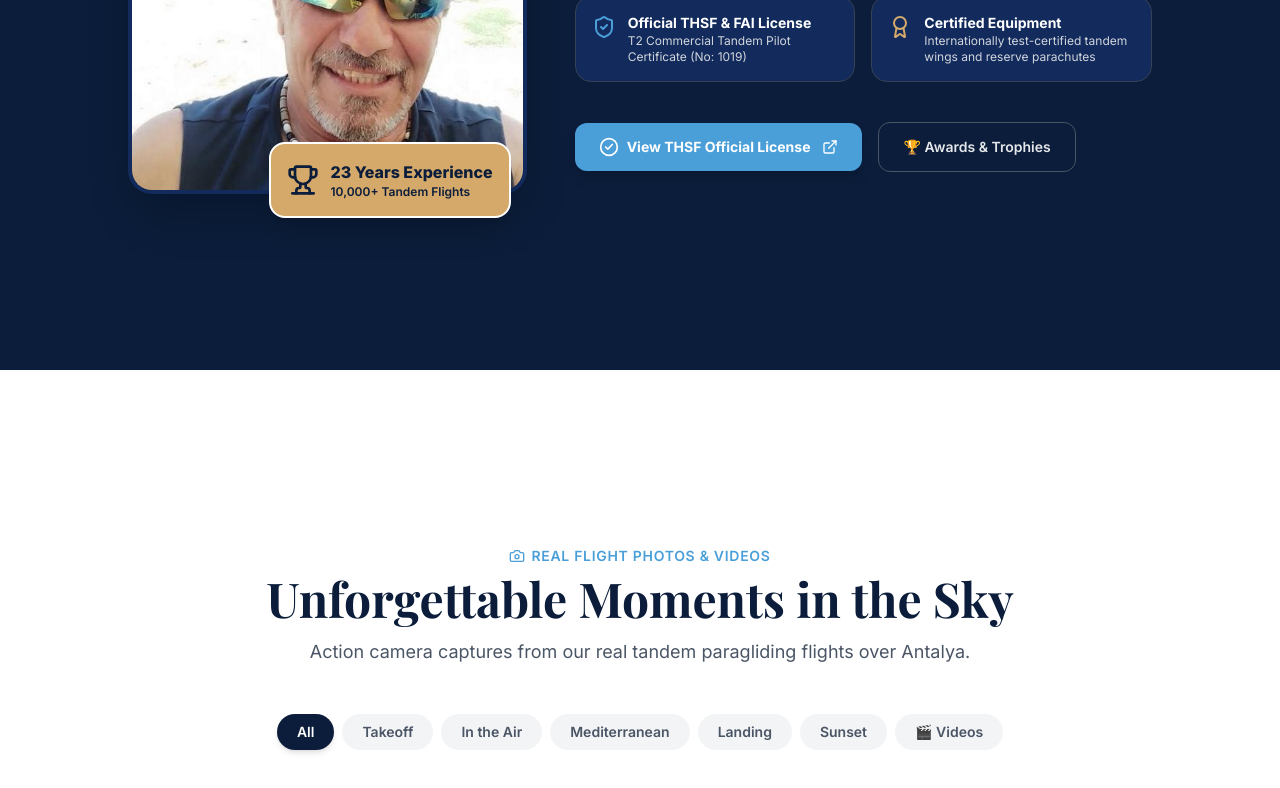
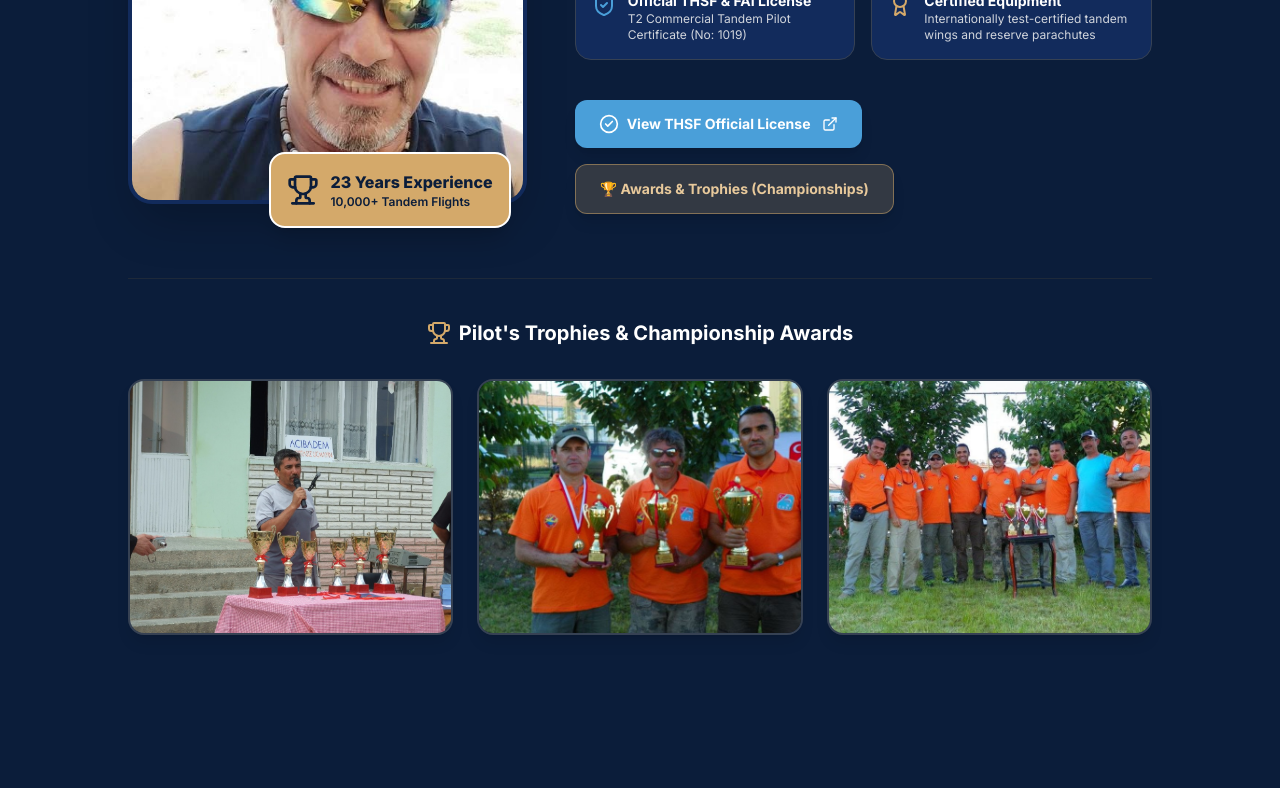
Before and after one commit to ParadoxCoin/yamac, a Next.js app: page /en in a window 1280 px wide. Shown: the part 4520-5308 px from the top of the page. Built offline with nearby package versions, Linux system fonts and the light colour scheme; no server answers; a web font is replaced by a local one.

Commit message:
feat: add championship and award ceremony photos to pilot profile awards section

```diff
--- a/src/components/sections/PilotProfile.tsx
+++ b/src/components/sections/PilotProfile.tsx
@@ -1,5 +1,8 @@
+'use client';
+
+import { useState } from 'react';
 import Image from 'next/image';
-import { Award, CheckCircle2, Star, ShieldCheck, Trophy, ExternalLink } from 'lucide-react';
+import { Award, CheckCircle2, Star, ShieldCheck, Trophy, ExternalLink, X } from 'lucide-react';
 
 const translations = {
   tr: {
@@ -16,7 +19,8 @@ const translations = {
     cert2Title: 'Test Raporlu Ekipmanlar',
     cert2Desc: 'Periyodik test ve bakımları yapılmış yedek paraşütlü takımlar',
     btnCert: 'THSF Resmi Pilot Sertifikası',
-    btnAward: 'Ödüller & Dereceler',
+    btnAward: '🏆 Ödüller & Dereceler (Şampiyonluklar)',
+    awardsTitle: 'Pilotumuzun Dereceleri ve Ödülleri',
   },
   en: {
     subtitle: 'In Safe Hands in the Sky',
@@ -32,7 +36,8 @@ const translations = {
     cert2Title: 'Certified Equipment',
     cert2Desc: 'Internationally test-certified tandem wings and reserve parachutes',
     btnCert: 'View THSF Official License',
-    btnAward: 'Awards & Trophies',
+    btnAward: '🏆 Awards & Trophies (Championships)',
+    awardsTitle: "Pilot's Trophies & Championship Awards",
   },
   ru: {
     subtitle: 'В Надёжных Руках',
@@ -48,7 +53,8 @@ const translations = {
     cert2Title: 'Сертифицированное снаряжение',
     cert2Desc: 'Международно сертифицированные крылья и запасной парашют',
     btnCert: 'Смотреть лицензию THSF',
-    btnAward: 'Награды и призы',
+    btnAward: '🏆 Награды и трофеи (Чемпионаты)',
+    awardsTitle: 'Кубки и награды с чемпионатов',
   },
   ar: {
     subtitle: 'في أيدٍ أمينة في السماء',
@@ -64,13 +70,22 @@ const translations = {
     cert2Title: 'معدات معتمدة دولياً',
     cert2Desc: 'أجنحة بشهادات اختبار دولية ومظلات احتياطية',
     btnCert: 'عرض الرخصة الرسمية THSF',
-    btnAward: 'الجوائز والأوسمة',
+    btnAward: '🏆 الكؤوس والجوائز (البطولات)',
+    awardsTitle: 'كؤوس وجوائز البطولات الرسمية',
   },
 };
+
+const AWARD_IMAGES = [
+  { id: 1, src: '/images/pilot/mehmet-bayraktar-odul.jpg', title: 'THSF Şampiyonluk Sertifikası' },
+  { id: 2, src: '/images/pilot/mehmet-bayraktar-odul-1.jpg', title: 'THSF Yamaç Paraşütü Yarışma Kupa Töreni' },
+  { id: 3, src: '/images/pilot/mehmet-bayraktar-odul-2.jpg', title: 'THSF Pilot Takımı ve Derece Kupaları' },
+];
 
 export default function PilotProfile({ locale }: { locale?: string; dict?: any }) {
   const currentLocale = locale || 'tr';
   const t = translations[currentLocale as keyof typeof translations] || translations.tr;
+  const [awardsModalOpen, setAwardsModalOpen] = useState(false);
+  const [selectedImage, setSelectedImage] = useState<string | null>(null);
 
   return (
     <section id="pilot" className="py-20 bg-[#0B1D3A] text-[#F8F9FA]">
@@ -85,7 +100,7 @@ export default function PilotProfile({ locale }: { locale?: string; dict?: any }
           <p className="text-gray-300 text-lg">{t.desc}</p>
         </div>
 
-        <div className="grid grid-cols-1 lg:grid-cols-12 gap-12 items-center">
+        <div className="grid grid-cols-1 lg:grid-cols-12 gap-12 items-center mb-16">
           {/* Pilot Photo */}
           <div className="lg:col-span-5 relative">
             <div className="relative h-[480px] w-full rounded-3xl overflow-hidden shadow-2xl border-4 border-[#122B5C]">
@@ -154,17 +169,64 @@ export default function PilotProfile({ locale }: { locale?: string; dict?: any }
                 <ExternalLink className="w-4 h-4 ml-1" />
               </a>
 
-              <a
-                href="/images/pilot/mehmet-bayraktar-odul.jpg"
-                target="_blank"
-                rel="noopener noreferrer"
-                className="inline-flex items-center gap-2 px-6 py-3.5 border border-gray-600 hover:border-gray-400 text-gray-200 rounded-xl transition-all text-sm font-semibold"
+              <button
+                onClick={() => setAwardsModalOpen(true)}
+                className="inline-flex items-center gap-2 px-6 py-3.5 bg-[#D4A96A]/20 border border-[#D4A96A]/50 hover:bg-[#D4A96A]/30 text-[#E8C99B] rounded-xl transition-all text-sm font-bold shadow-lg"
               >
-                🏆 {t.btnAward}
-              </a>
+                {t.btnAward}
+              </button>
             </div>
           </div>
         </div>
+
+        {/* Awards Gallery Grid */}
+        <div className="pt-10 border-t border-gray-800">
+          <h3 className="text-center text-xl font-bold text-white mb-8 flex items-center justify-center gap-2">
+            <Trophy className="w-6 h-6 text-[#D4A96A]" />
+            {t.awardsTitle}
+          </h3>
+
+          <div className="grid grid-cols-1 md:grid-cols-3 gap-6">
+            {AWARD_IMAGES.map((img) => (
+              <div
+                key={img.id}
+                onClick={() => setSelectedImage(img.src)}
+                className="relative h-64 rounded-2xl overflow-hidden cursor-pointer group border-2 border-gray-700 hover:border-[#D4A96A] transition-all shadow-lg"
+              >
+                <Image
+                  src={img.src}
+                  alt={img.title}
+                  fill
+                  className="object-cover transition-transform duration-500 group-hover:scale-105"
+                />
+                <div className="absolute inset-0 bg-gradient-to-t from-black/80 via-transparent to-transparent opacity-0 group-hover:opacity-100 transition-opacity p-4 flex items-end">
+                  <span className="text-white text-sm font-semibold">{img.title}</span>
+                </div>
+              </div>
+            ))}
+          </div>
+        </div>
+
+        {/* Awards Modal */}
+        {(awardsModalOpen || selectedImage) && (
+          <div className="fixed inset-0 z-50 bg-black/95 flex items-center justify-center p-4">
+            <button
+              onClick={() => { setAwardsModalOpen(false); setSelectedImage(null); }}
+              className="absolute top-6 right-6 text-white p-2 hover:bg-white/10 rounded-full transition-colors z-50"
+            >
+              <X className="w-8 h-8" />
+            </button>
+
+            <div className="relative max-w-4xl max-h-[85vh] w-full h-[600px]">
+              <Image
+                src={selectedImage || '/images/pilot/mehmet-bayraktar-odul.jpg'}
+                alt="Ödüller & Dereceler"
+                fill
+                className="object-contain"
+              />
+            </div>
+          </div>
+        )}
       </div>
     </section>
   );
```
Also changed, not shown: public/images/pilot/mehmet-bayraktar-odul-1.jpg (added), public/images/pilot/mehmet-bayraktar-odul-2.jpg (added).
